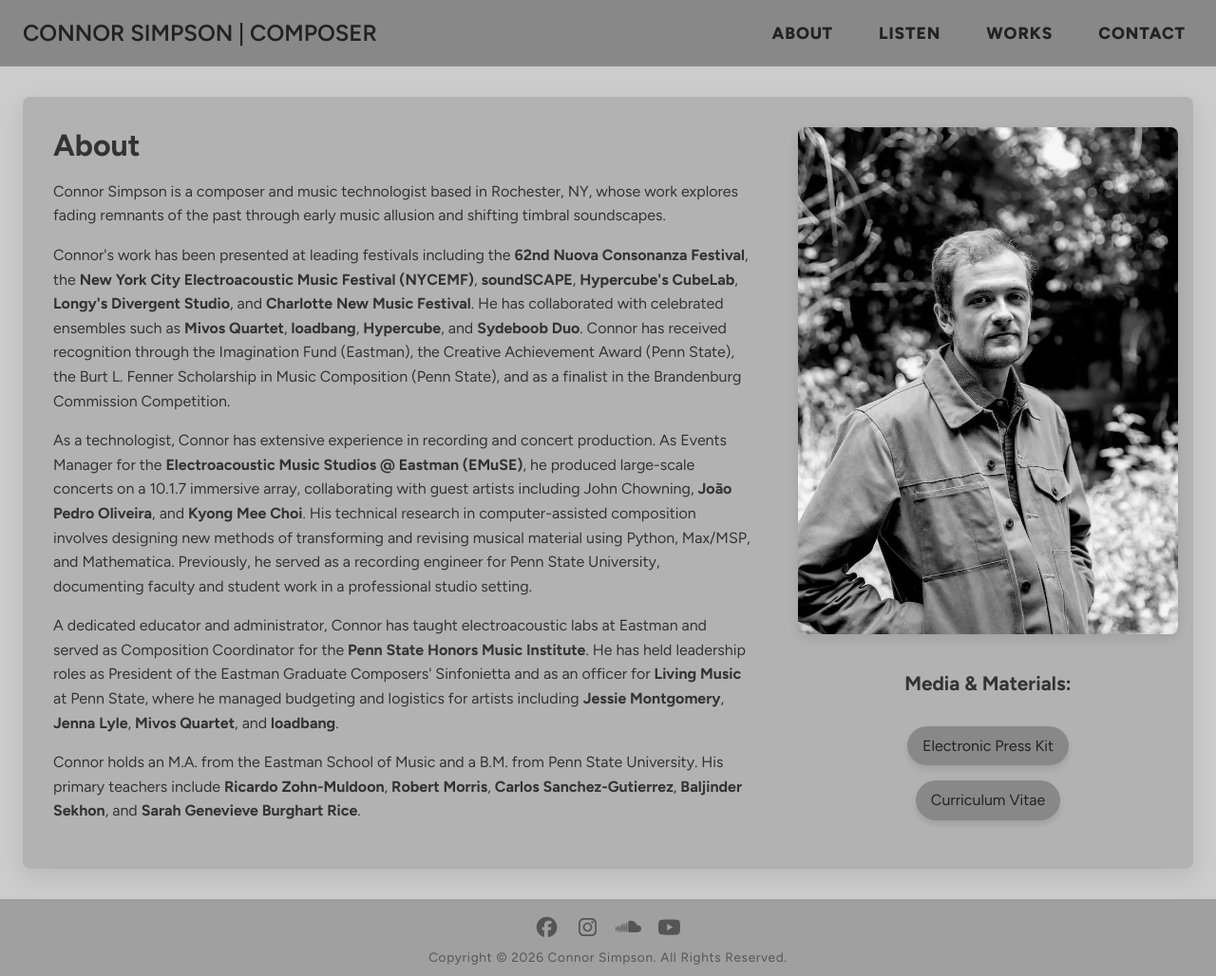
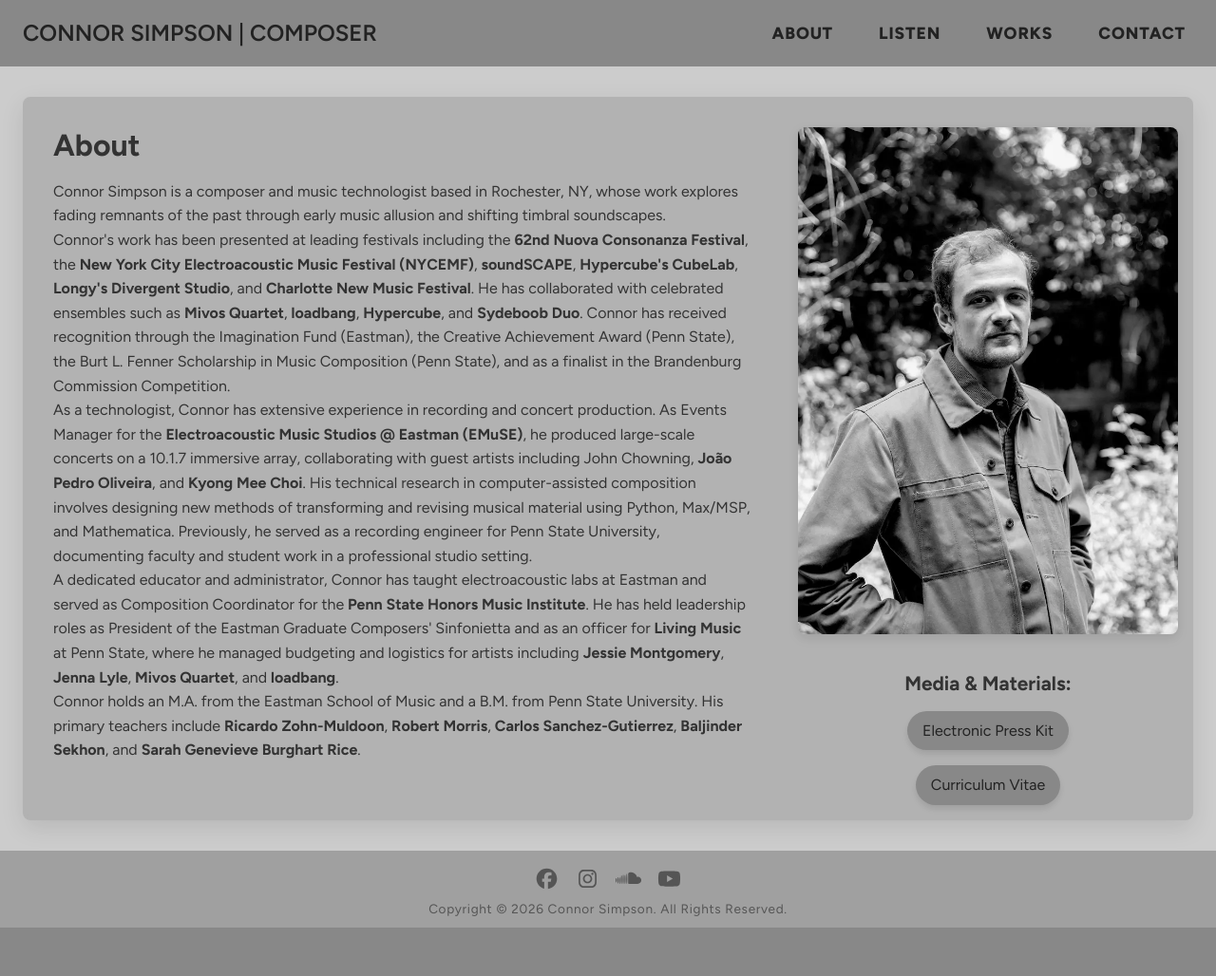
Before and after one commit to connorsimpsoncomposer/connorsimpsoncomposer.github.io, a Jekyll site: the page built from about.html, in a window 1280 px wide. Shown: the whole page at 95% size. Built offline with Jekyll 4.4.1, drawn with Linux system fonts in a browser that asks for light colours; after the commit the page ends 977 px from its top, so only the background shows below that.

Commit message:
minor styling fixes
made contact button a lift button and touched up margins on about links

```diff
--- a/_sass/pages/_about.scss
+++ b/_sass/pages/_about.scss
@@ -19,8 +19,6 @@
   align-items: flex-start;
 }
 
-
-
 .biobox {
   padding: 1rem;
   font-size: 1rem;
@@ -36,8 +34,8 @@
 }
 
 .biobox p {
-  margin-bottom: 1rem;
   font-weight: 400;
+  margin-bottom: 0;
 }
 
 .biobox a {
@@ -82,6 +80,10 @@
   gap: var(--gap-sm);
   align-items: center;
   width: 100%;
+
+  h3 {
+    margin-bottom: 0;
+  }
 }
 
 .custom-button {
@@ -94,7 +96,7 @@
   padding: $gap-xs $gap-sm;
 }
 
-@media (max-width: 920px) {
+@media (max-width: 900px) {
   .biogrid {
     flex-direction: column;
     align-items: center;
@@ -109,4 +111,8 @@
   .headshotbox {
     width: 100%;
   }
+
+  .about-links {
+    margin-bottom: var(--gap-lg);
+  }
 }
--- a/_sass/pages/_contact.scss
+++ b/_sass/pages/_contact.scss
@@ -56,6 +56,7 @@
 }
 
 .send-button {
+  margin-top: var(--gap-xxs);
   display: flex;
   justify-content: flex-end;
 }
@@ -73,12 +74,6 @@
   font-family: inherit;
 }
 
-.send-button button:hover,
-.send-button button:focus {
-  background-color: var(--surface-alt);
-  outline: none;
-}
-
 @media (max-width: 520px) {
   .contact-form-container {
     margin: 2rem 1rem;
--- a/contact.html
+++ b/contact.html
@@ -19,7 +19,7 @@
         <textarea id="message" name="message" placeholder="Message"></textarea>
 
         <div class="send-button">
-          <button type="submit">Send</button>
+          <button class="btn-lift" type="submit">Send</button>
         </div>
       </form>
     </div>
```
